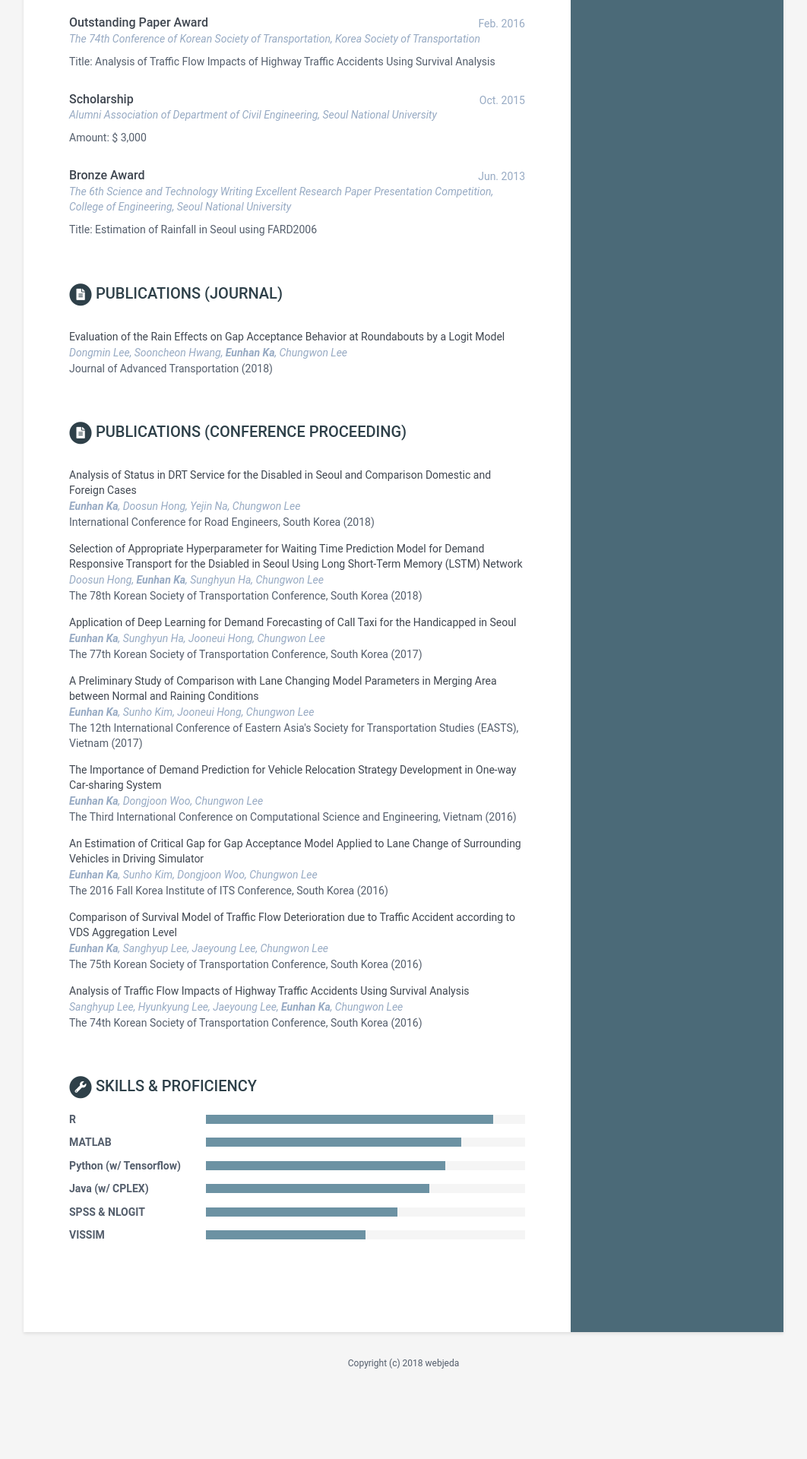
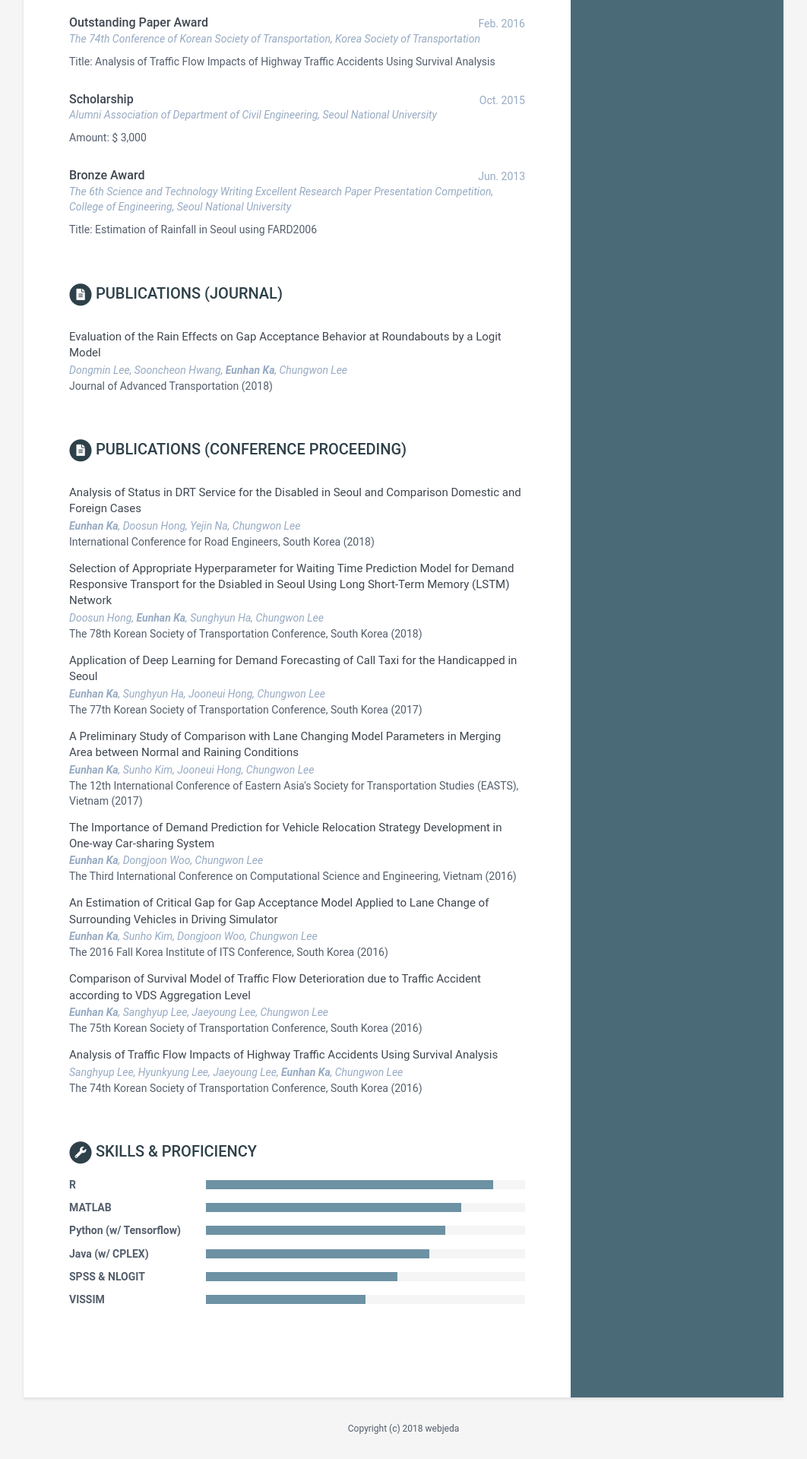
Before and after one commit to eunhanka/eunhanka.github.io, a Jekyll site: the page built from index.html, in a window 1280 px wide. Shown: the part 2202-4122 px from the top of the page at 76% size, without its empty margins (109-1171 px from the left). Built offline with Jekyll 4.4.1, drawn with Linux system fonts in a browser that asks for light colours; before the commit the page ends 4036 px from its top, so only the background shows below that.

Commit message:
Update _base.scss

```diff
--- a/_sass/_base.scss
+++ b/_sass/_base.scss
@@ -221,6 +221,7 @@ p {
     }
 
     .publication-title {
+        font-size: 15px;
         font-weight: 400;
         color: $text-color;
         margin-bottom: 1px;
@@ -240,6 +241,7 @@ p {
     }
 
     .con_publication-title {
+        font-size: 15px;
         font-weight: 400;
         color: $text-color;
         margin-bottom: 1px;
@@ -258,6 +260,25 @@ p {
         }
     }
 
+    .review_publication-title {
+        font-size: 15px;
+        font-weight: 400;
+        color: $text-color;
+        margin-bottom: 1px;
+    }
+    .review_publication-authors {
+        font-style: italic;
+        color: $text-grey;
+        margin-bottom: 1px;
+    }
+    .review_publications-section {
+        .intro {
+            margin-bottom: 30px;
+        }
+        .item {
+            margin-bottom: 15px;
+        }
+    }
 }
 
 
```
